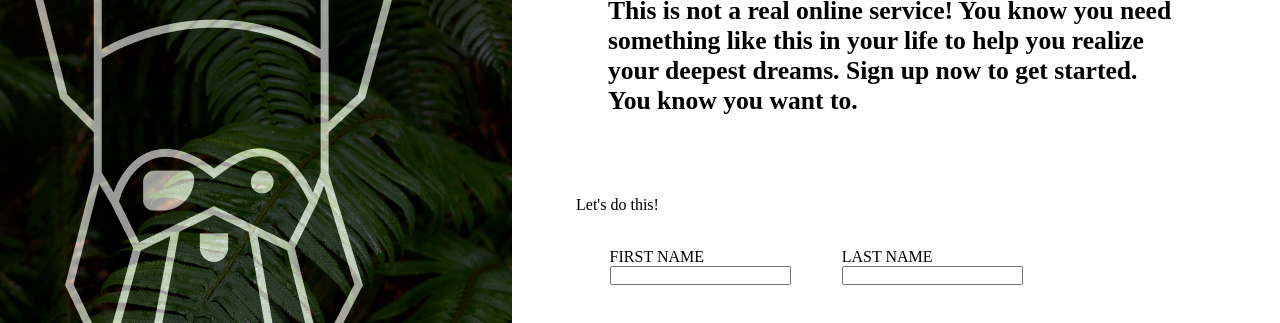
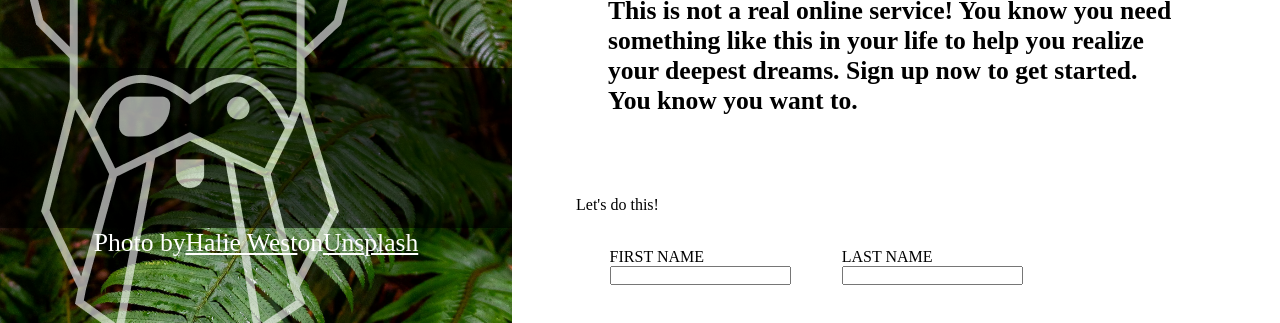
Before and after one commit to Blake-Peterson/Sign-up-Form, a plain HTML site: page index.html in a window 1280 px wide. Shown: the part 52-375 px from the top of the page. Drawn offline with Linux system fonts and the light colour scheme.

Commit message:
adjust banner size on full-screen

```diff
--- a/styles.css
+++ b/styles.css
@@ -31,18 +31,15 @@
 }
 
 .banner-container {
+  margin-top: 15vh;
+  display: flex;
+  flex-direction: column;
+  justify-content: center;
   background-color: black;
   opacity: 0.6;
   width: 100%;
+  height: 20%;
   color: white;
-}
-
-#odin-banner {
-  display: flex;
-  flex-direction: row;
-  justify-content: center;
-  width: 100%;
-  max-width: 100%;
 }
 
 #background-credit * {
```
